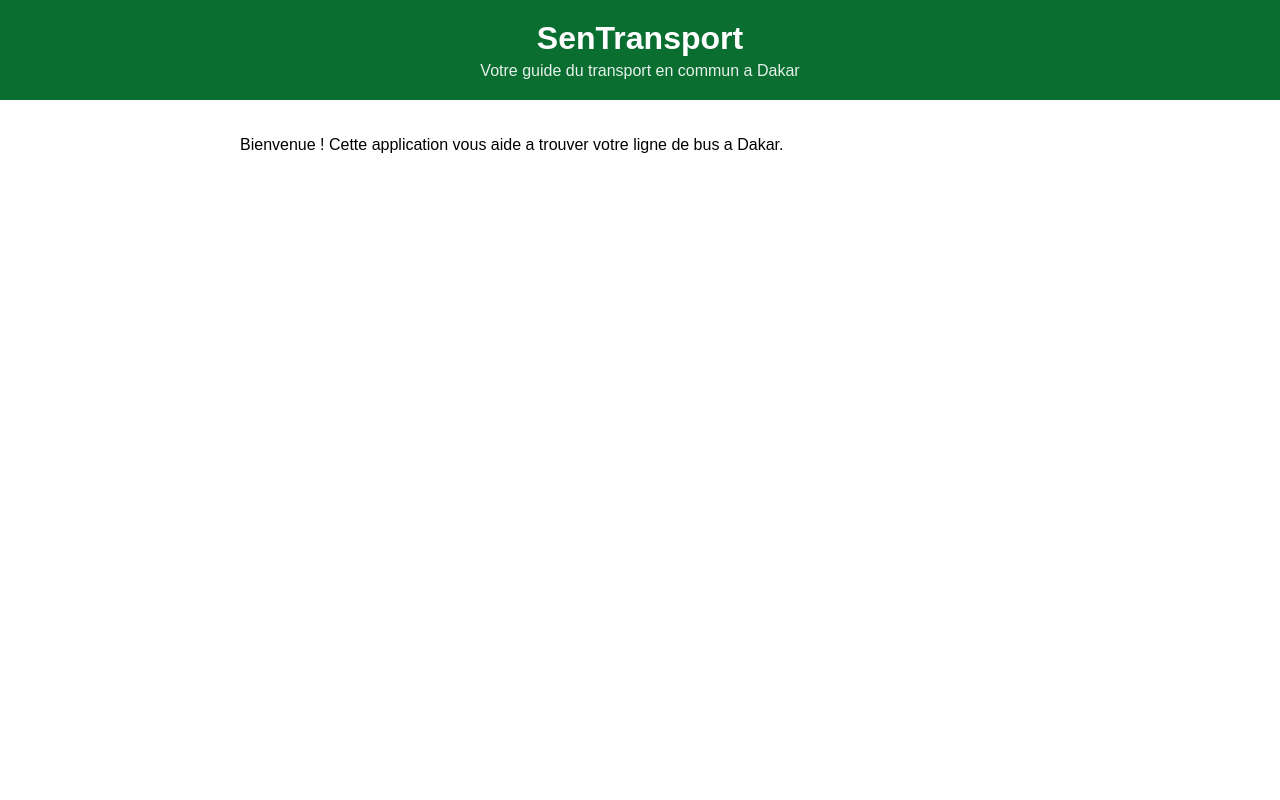
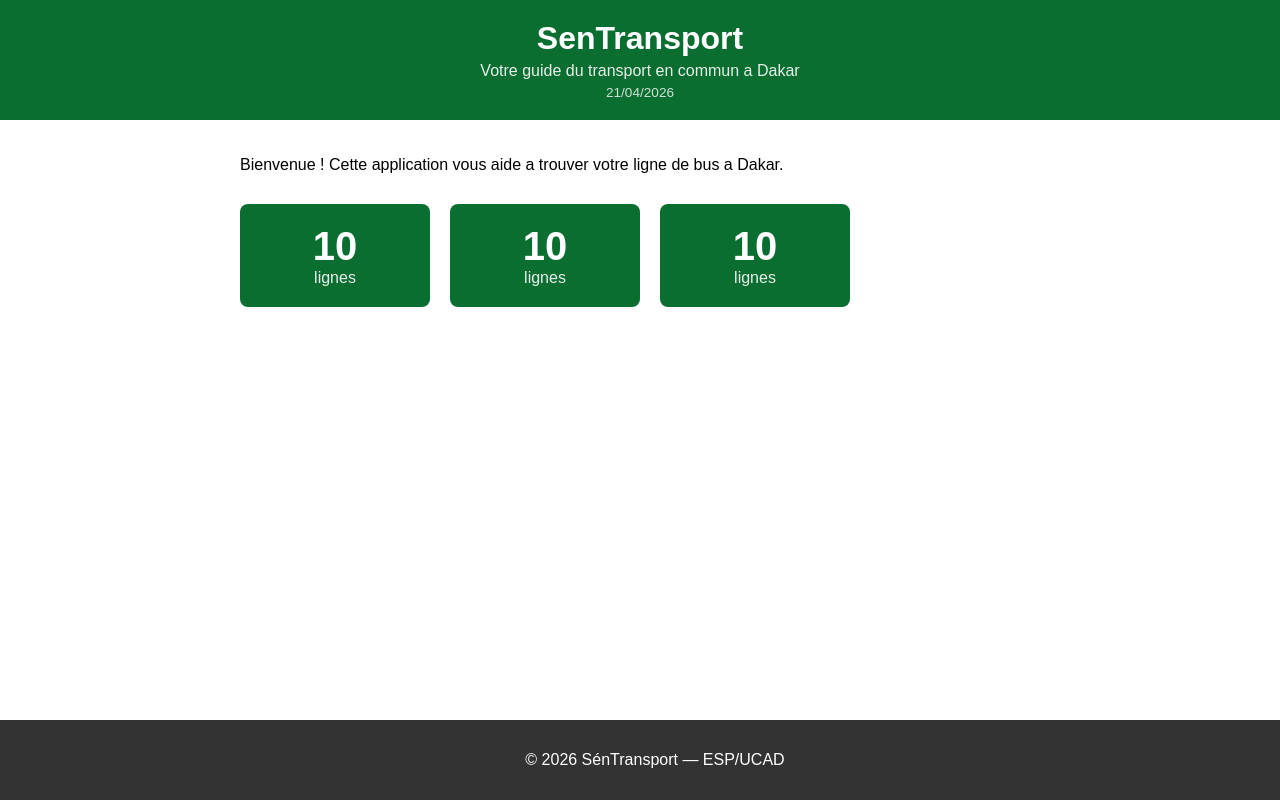
Before and after one commit to khadyjacamara/sentransport, a React (Create React App) app: page / in a window 1280 px wide. Built offline with nearby package versions, Linux system fonts and the light colour scheme.

Commit message:
Ajout Footer, date Header et composant Statistique

```diff
--- a/src/App.css
+++ b/src/App.css
@@ -8,3 +8,9 @@
   max-width: 800px;
   margin: 0 auto;
 }
+
+.stats {
+  display: flex;
+  gap: 20px;
+  margin-top: 30px;
+}
--- a/src/App.js
+++ b/src/App.js
@@ -1,5 +1,7 @@
 import './App.css';
 import Header from './Header';
+import Footer from './Footer';
+import Statistique from './Statistique';
 
 function App() {
   return (
@@ -8,7 +10,13 @@
       <main className="contenu">
         <p>Bienvenue ! Cette application vous aide a trouver
         votre ligne de bus a Dakar.</p>
+        <div className="stats">
+          <Statistique />
+          <Statistique />
+          <Statistique />
+        </div>
       </main>
+      <Footer />
     </div>
   );
 }
--- /dev/null
+++ b/src/Footer.css
@@ -0,0 +1,9 @@
+.footer {
+  background-color: #333333;
+  color: white;
+  text-align: center;
+  padding: 15px;
+  position: fixed;
+  bottom: 0;
+  width: 100%;
+}
--- /dev/null
+++ b/src/Footer.js
@@ -0,0 +1,11 @@
+import './Footer.css';
+
+function Footer() {
+  return (
+    <footer className="footer">
+      <p>© 2026 SénTransport — ESP/UCAD</p>
+    </footer>
+  );
+}
+
+export default Footer;
--- a/src/Header.css
+++ b/src/Header.css
@@ -15,3 +15,9 @@
   font-size: 1rem;
   opacity: 0.9;
 }
+
+.header-date {
+  margin: 5px 0 0 0;
+  font-size: 0.85rem;
+  opacity: 0.8;
+}
--- a/src/Header.js
+++ b/src/Header.js
@@ -1,12 +1,15 @@
 import './Header.css';
 
 function Header() {
+  const date = new Date().toLocaleDateString('fr-FR');
+
   return (
     <header className="header">
       <h1 className="header-titre">SenTransport</h1>
       <p className="header-soustitre">
         Votre guide du transport en commun a Dakar
       </p>
+      <p className="header-date">{date}</p>
     </header>
   );
 }
--- /dev/null
+++ b/src/Statistique.css
@@ -0,0 +1,20 @@
+.statistique {
+  background-color: #0a6e31;
+  color: white;
+  padding: 20px;
+  border-radius: 8px;
+  text-align: center;
+  width: 150px;
+}
+
+.stat-chiffre {
+  display: block;
+  font-size: 2.5rem;
+  font-weight: bold;
+}
+
+.stat-libelle {
+  display: block;
+  font-size: 1rem;
+  opacity: 0.9;
+}
--- /dev/null
+++ b/src/Statistique.js
@@ -0,0 +1,12 @@
+import './Statistique.css';
+
+function Statistique() {
+  return (
+    <div className="statistique">
+      <span className="stat-chiffre">10</span>
+      <span className="stat-libelle">lignes</span>
+    </div>
+  );
+}
+
+export default Statistique;
```
